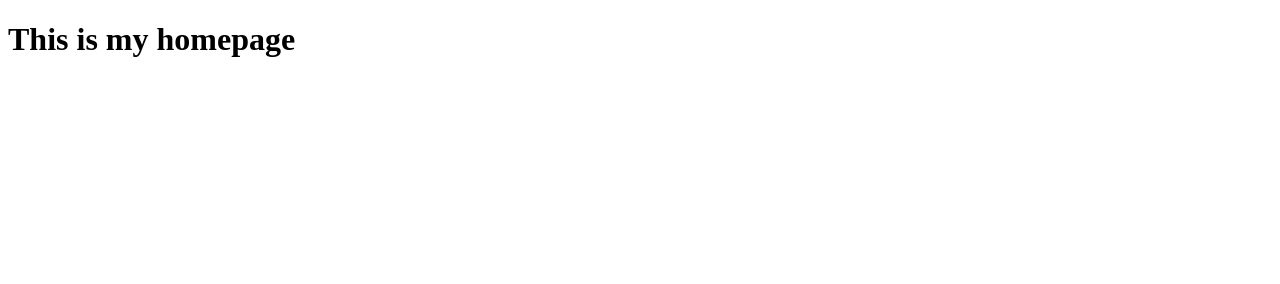
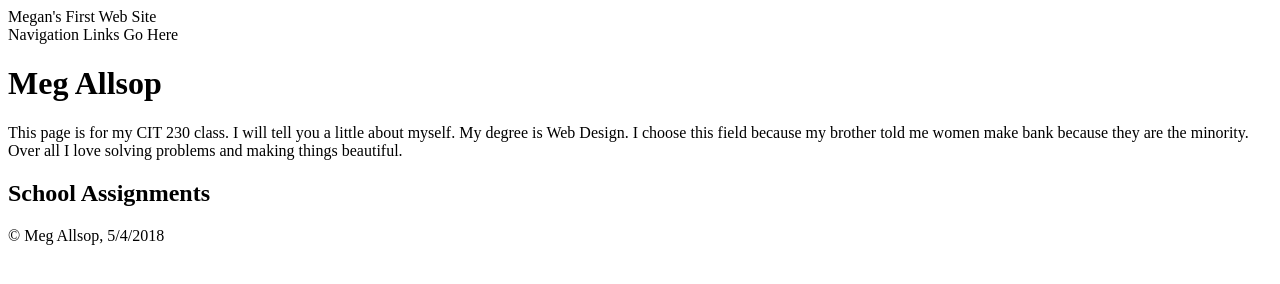
Before and after one commit to megan-allsop/megan-allsop.github.io, a plain HTML site: page indext.html in a window 1280 px wide. Drawn offline with Linux system fonts and the light colour scheme.

Commit message:
final update

```diff
--- a/indext.html
+++ b/indext.html
@@ -1,16 +1,27 @@
-<!DOCTYPE html>
+<!doctype html>
 <html lang="en">
 
 <head>
-    <meta charset="UTF-8">
-    <meta name="viewport" content="width=device-width, initial-scale=1.0">
-    <meta http-equiv="X-UA-Compatible" content="ie=edge">
-    <title>Home Page</title>
-
+    <meta charset="utf-8">
+    <title>Home | Your Repository Name Here</title>
+    <meta name="viewport" content="width=device-width">
+    <meta name="author" content="Meg Allsop">
+    <meta name="description" content="This is where I show that I can make a website">
 </head>
 
 <body>
-    <h1>This is my homepage</h1>
+    <header>Megan's First Web Site</header>
+    <nav>Navigation Links Go Here</nav>
+    <main>
+        <h1>Meg Allsop</h1>
+        <p>This page is for my CIT 230 class. I will tell you a little about myself. My degree is Web Design. I choose this
+            field because my brother told me women make bank because they are the minority. Over all I love solving problems
+            and making things beautiful.</p>
+        <h2>School Assignments</h2>
+    </main>
+    <footer>
+        <p>&copy; Meg Allsop, 5/4/2018</p>
+    </footer>
 </body>
 
 </html>
```
